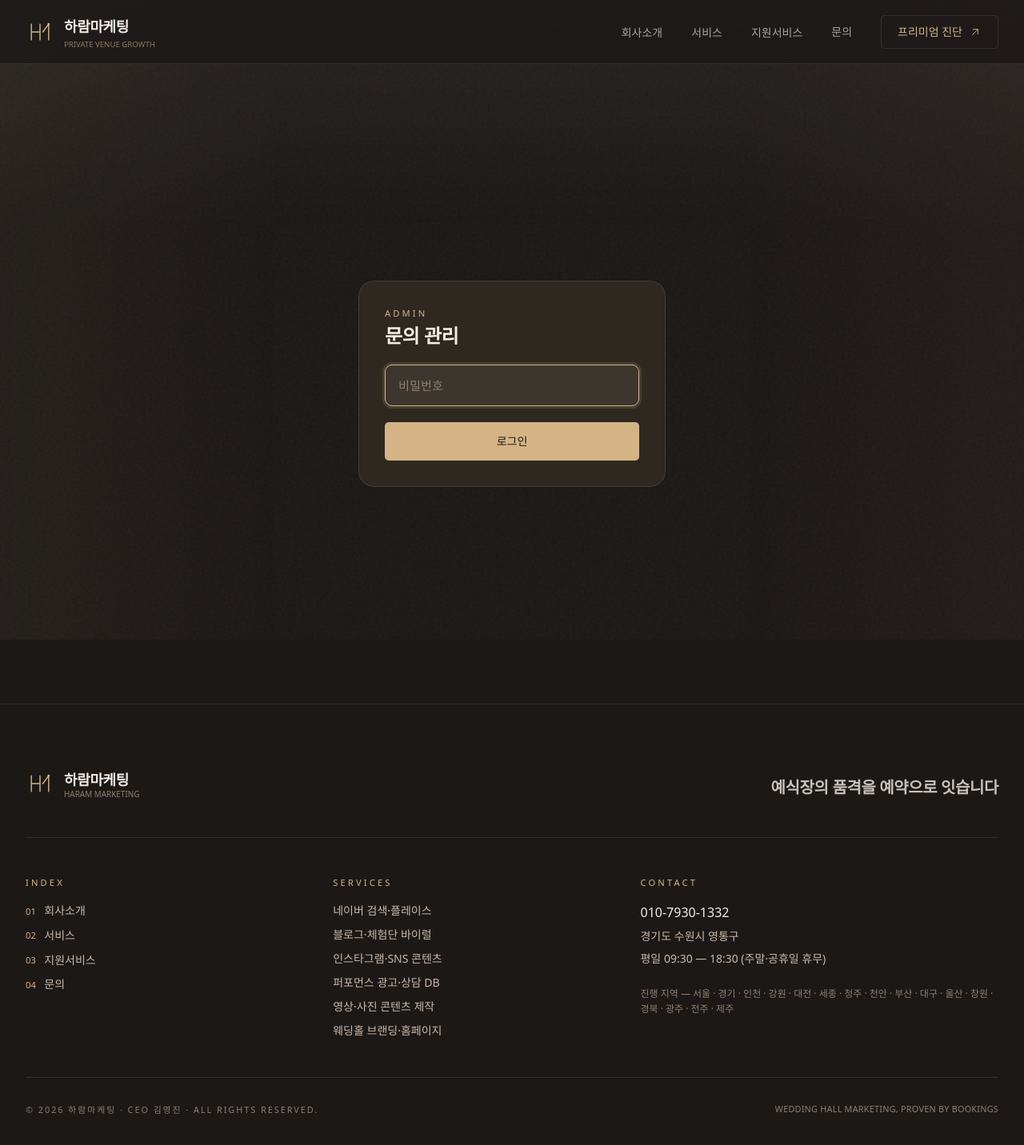
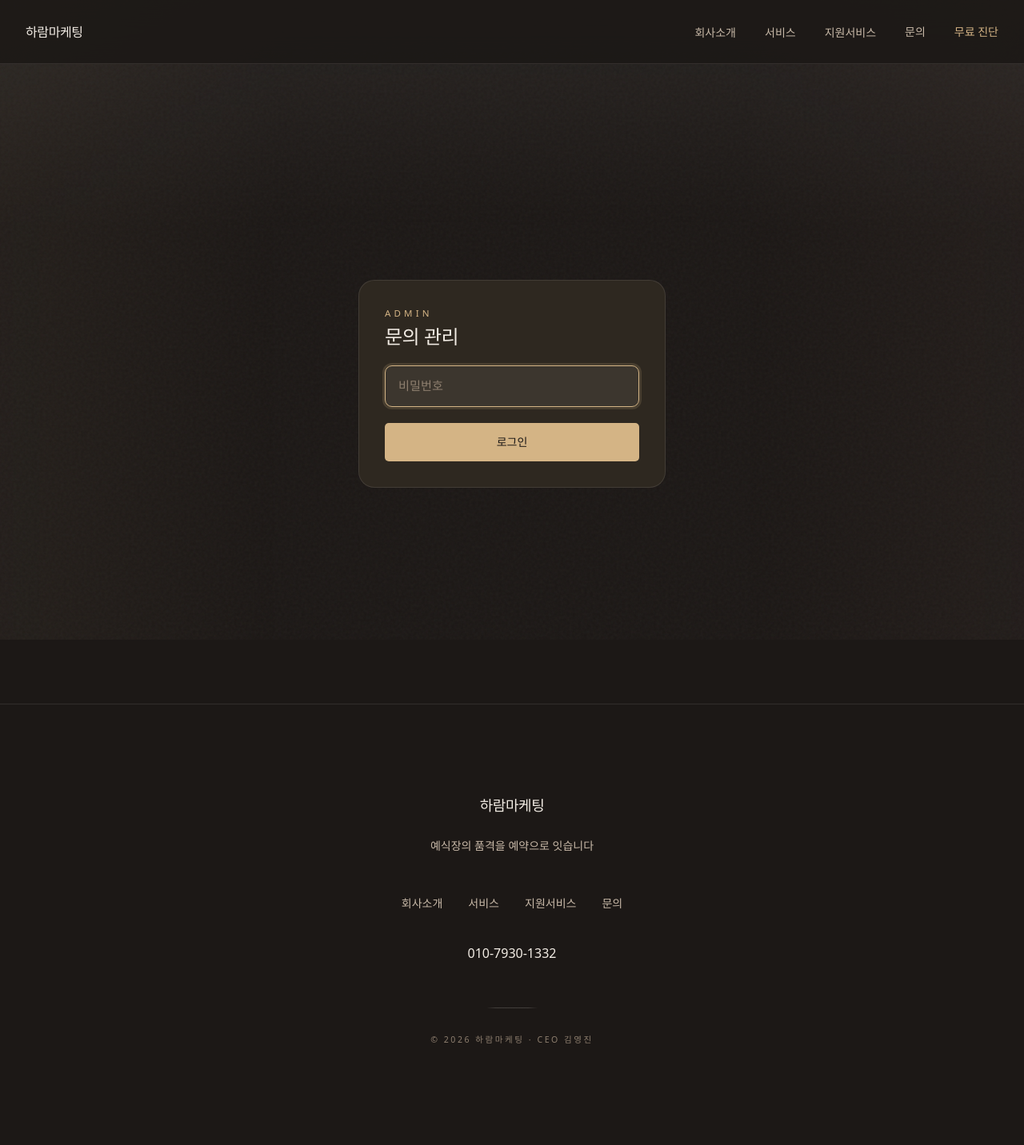
Before and after one commit to gustn0117/haram-marketing, a Next.js app: page /admin in a window 1280 px wide. Shown: the top 1432 px of the page at 80% size. Built offline with nearby package versions, Linux system fonts and the light colour scheme; a web font is replaced by a local one.

Commit message:
polish: 미니멀 유지한 프리미엄 보강 — 섹션 스크롤 등장(Reveal), 서비스행 호버(화살표·자간), 히어로 스크롤큐 라인, 지표 고정폭 숫자, 헤어라인 프레이밍, 라벨 규격 통일, 제목 가벼운 weight, 헤더/푸터/FAQ 미니멀 정리

```diff
--- a/app/globals.css
+++ b/app/globals.css
@@ -124,15 +124,15 @@ body::after {
 /* ---------- Typography helpers ---------- */
 /* 제목: 명조 세리프 — Cormorant(라틴) + Noto Serif KR(국문) 글리프 폴백.
    Pretendard 산세리프 — 미니멀 프리미엄(MOOD). 자간 타이트, weight 절제. */
+/* 갤러리 미니멀 — 제목도 가벼운 weight (얇은 타이포 원칙) */
 .font-serif {
   font-family: var(--font-serif);
-  font-weight: 600;
+  font-weight: 300;
   letter-spacing: -0.02em;
 }
-/* 대형 디스플레이 제목 — 굵고 타이트하게 */
 .font-serif-display {
   font-family: var(--font-serif);
-  font-weight: 700;
+  font-weight: 300;
   letter-spacing: -0.035em;
 }
 /* 라벨·숫자: 라이닝/고정폭 숫자 */
@@ -143,11 +143,19 @@ body::after {
   font-feature-settings: "lnum" 1, "tnum" 1;
 }
 
+/* 섹션 키커 라벨 — 전 페이지 단일 규격 */
 .label {
-  font-size: 0.7rem;
-  letter-spacing: 0.28em;
+  font-size: 0.72rem;
+  letter-spacing: 0.36em;
   text-transform: uppercase;
   color: var(--color-gold);
+  font-weight: 500;
+}
+.label-sub {
+  font-size: 0.66rem;
+  letter-spacing: 0.24em;
+  text-transform: uppercase;
+  color: var(--color-faint);
   font-weight: 500;
 }
 
@@ -233,7 +241,8 @@ body::after {
   transform-origin: right;
   transition: transform 0.45s var(--ease-out-soft);
 }
-.link-underline:hover::after {
+.link-underline:hover::after,
+.link-underline:focus-visible::after {
   transform: scaleX(1);
   transform-origin: left;
 }
@@ -400,6 +409,85 @@ body::after {
   overflow-x: clip;
 }
 
+/* ── 갤러리 미니멀 보강 ── */
+
+/* 서비스 중앙 리스트 행 — hover/focus 시 → 페이드·슬라이드 + 자간 미세 확장 (요소 추가 없음) */
+.svc-row {
+  position: relative;
+}
+.svc-title {
+  display: inline-block;
+  letter-spacing: -0.01em;
+  transition:
+    color 0.5s var(--ease-out-soft),
+    letter-spacing 0.5s var(--ease-out-soft);
+}
+.svc-row:hover .svc-title,
+.svc-row:focus-visible .svc-title {
+  color: var(--color-gold);
+  letter-spacing: 0.014em;
+}
+.svc-title::after {
+  content: "→";
+  display: inline-block;
+  margin-left: 0.5em;
+  opacity: 0;
+  transform: translateX(-0.35em);
+  color: var(--color-gold);
+  transition:
+    opacity 0.45s var(--ease-out-soft),
+    transform 0.45s var(--ease-out-soft);
+}
+.svc-row:hover .svc-title::after,
+.svc-row:focus-visible .svc-title::after {
+  opacity: 1;
+  transform: translateX(0);
+}
+
+/* 히어로 스크롤 신호 — 가는 골드 라인 + 하강 점 (사이트 유일한 느린 루프) */
+@keyframes scroll-cue {
+  0%,
+  100% {
+    transform: translateY(0);
+    opacity: 0.7;
+  }
+  50% {
+    transform: translateY(7px);
+    opacity: 0.2;
+  }
+}
+.scroll-cue {
+  position: relative;
+  width: 1px;
+  height: 36px;
+  background: linear-gradient(180deg, var(--color-gold), transparent);
+}
+.scroll-cue::after {
+  content: "";
+  position: absolute;
+  left: 50%;
+  top: 0;
+  width: 3px;
+  height: 3px;
+  margin-left: -1.5px;
+  border-radius: 9999px;
+  background: var(--color-gold);
+  animation: scroll-cue 2.4s var(--ease-out-soft) infinite;
+}
+
+@media (prefers-reduced-motion: reduce) {
+  .svc-title,
+  .svc-title::after {
+    transition: none;
+  }
+  .svc-title::after {
+    transform: none;
+  }
+  .scroll-cue::after {
+    animation: none;
+  }
+}
+
 /* Form fields */
 .form-input {
   width: 100%;
--- a/components/Footer.tsx
+++ b/components/Footer.tsx
@@ -1,95 +1,45 @@
 import Link from "next/link";
-import { company, navLinks, services, regions } from "@/lib/content";
-import { Monogram } from "@/components/icons";
+import { company, navLinks } from "@/lib/content";
 import { Container } from "@/components/ui";
 
-// 판권면(colophon) — 도록의 마지막 면
+// 푸터 — 중앙 정렬 미니멀 (갤러리 톤)
 export function Footer() {
   return (
-    <footer className="relative z-2 border-t border-line-strong bg-ink">
-      <Container size="wide" className="py-16 md:py-20">
-        {/* 워드마크 + 태그라인 */}
-        <div className="flex flex-col gap-8 border-b border-line pb-12 md:flex-row md:items-end md:justify-between">
-          <Link href="/home" className="flex items-center gap-3">
-            <Monogram className="h-9 w-9 text-gold" />
-            <span className="flex flex-col leading-none">
-              <span className="font-serif text-lg">{company.nameKo}</span>
-              <span className="font-display text-[0.62rem] tracking-[0.4em] text-faint">
-                {company.nameEn}
-              </span>
-            </span>
+    <footer className="border-t border-line px-6 py-20 md:py-28">
+      <Container size="narrow" className="flex flex-col items-center text-center">
+        <Link
+          href="/home"
+          className="text-lg font-light tracking-tight text-paper"
+        >
+          {company.nameKo}
         </Link>
-          <p className="max-w-sm font-serif text-xl leading-snug text-paper/80">
+        <p className="mt-6 max-w-md text-sm font-light leading-[1.9] text-muted">
           {company.tagline}
         </p>
-        </div>
 
-        {/* 인덱스 그리드 */}
-        <div className="grid gap-10 py-12 md:grid-cols-[1fr_1fr_1.3fr]">
-          <div className="flex flex-col gap-4">
-            <span className="label">Index</span>
-            <ul className="flex flex-col gap-2.5 text-sm text-muted">
-              {navLinks.map((l, i) => (
-                <li key={l.href}>
+        <nav className="mt-12 flex flex-wrap items-center justify-center gap-x-8 gap-y-3">
+          {navLinks.map((l) => (
             <Link
+              key={l.href}
               href={l.href}
-                    className="link-underline inline-flex items-center gap-2.5 hover:text-paper"
+              className="link-underline text-sm text-muted hover:text-paper"
             >
-                    <span className="folio text-[0.7rem] text-gold">
-                      {String(i + 1).padStart(2, "0")}
-                    </span>
               {l.label}
             </Link>
-                </li>
           ))}
-            </ul>
-          </div>
+        </nav>
 
-          <div className="flex flex-col gap-4">
-            <span className="label">Services</span>
-            <ul className="flex flex-col gap-2.5 text-sm text-muted">
-              {services.map((s) => (
-                <li key={s.id}>
-                  <Link
-                    href={`/services/${s.id}`}
-                    className="link-underline hover:text-paper"
-                  >
-                    {s.title}
-                  </Link>
-                </li>
-              ))}
-            </ul>
-          </div>
-
-          <div className="flex flex-col gap-4">
-            <span className="label">Contact</span>
-            <ul className="flex flex-col gap-2 text-sm text-muted">
-              <li>
         <a
           href={`tel:${company.phone.replace(/-/g, "")}`}
-                  className="text-base text-paper hover:text-gold"
+          className="mt-10 inline-block text-base font-light text-paper hover:text-gold"
         >
           {company.phone}
         </a>
-              </li>
-              <li>{company.address}</li>
-              <li>{company.hours}</li>
-            </ul>
-            <p className="mt-2 text-xs leading-relaxed text-faint">
-              진행 지역 — {regions.join(" · ")}
+
+        <span className="hair-line mx-auto mt-14 block w-16" aria-hidden />
+        <p className="mt-8 text-[0.66rem] uppercase tracking-[0.24em] text-faint">
+          © 2026 {company.nameKo} · CEO {company.ceo}
         </p>
-          </div>
-        </div>
-
-        {/* 판권 바 */}
-        <div className="flex flex-col gap-2 border-t border-line pt-8 text-[0.68rem] uppercase tracking-[0.18em] text-faint sm:flex-row sm:items-center sm:justify-between">
-          <span>
-            © 2026 {company.nameKo} · CEO {company.ceo} · All rights reserved.
-          </span>
-          <span className="folio tracking-[0.2em]">
-            {company.taglineEn.toUpperCase()}
-          </span>
-        </div>
       </Container>
     </footer>
   );
--- a/components/Header.tsx
+++ b/components/Header.tsx
@@ -4,32 +4,24 @@ import Link from "next/link";
 import { usePathname } from "next/navigation";
 import { useEffect, useRef, useState } from "react";
 import { company, navLinks, dropdownMenus } from "@/lib/content";
-import { Monogram, Menu, Close, ArrowUpRight } from "@/components/icons";
+import { Menu, Close } from "@/components/icons";
 
 function isActive(pathname: string, href: string) {
   return pathname === href || pathname.startsWith(`${href}/`);
 }
 
-/* 데스크톱(lg+) 상단 고정 내비게이션 바 (높이 5rem) */
+/* 데스크톱(lg+) 상단 미니멀 바 */
 export function SpineRail() {
   const pathname = usePathname();
   return (
-    <header className="fixed inset-x-0 top-0 z-50 hidden h-20 border-b border-gold/14 bg-ink/78 backdrop-blur-xl lg:block">
+    <header className="fixed inset-x-0 top-0 z-50 hidden h-20 border-b border-line bg-ink/85 backdrop-blur-xl lg:block">
       <div className="mx-auto flex h-full max-w-[1400px] items-center justify-between px-8">
         <Link
           href="/home"
-          className="flex items-center gap-3"
+          className="text-base font-light tracking-tight text-paper"
           aria-label={`${company.nameKo} 홈`}
         >
-          <Monogram className="h-9 w-9 text-gold transition-transform duration-500 hover:rotate-3" />
-          <span className="flex flex-col leading-none">
-            <span className="font-serif text-lg">
-              {company.nameKo}
-            </span>
-            <span className="mt-1 font-display text-[0.6rem] tracking-[0.34em] text-gold/62">
-              PRIVATE VENUE GROWTH
-            </span>
-          </span>
+          {company.nameKo}
         </Link>
 
         <nav className="flex items-center gap-9">
@@ -37,7 +29,7 @@ export function SpineRail() {
             const active = isActive(pathname, l.href);
             const menu = dropdownMenus[l.href];
             const cls = `link-underline text-sm transition-colors ${
-              active ? "text-gold" : "text-paper/66 hover:text-paper"
+              active ? "text-gold" : "text-muted hover:text-paper"
             }`;
             if (menu) {
               return (
@@ -50,12 +42,12 @@ export function SpineRail() {
                     {l.label}
                   </Link>
                   <div className="invisible absolute left-1/2 top-full z-50 -translate-x-1/2 pt-5 opacity-0 transition-all duration-200 group-hover:visible group-hover:opacity-100 group-focus-within:visible group-focus-within:opacity-100">
-                    <div className="w-60 border border-gold/18 bg-ink/96 p-2 shadow-[0_30px_80px_-28px_rgba(0,0,0,0.78)] backdrop-blur-xl">
+                    <div className="w-56 border border-line bg-ink/96 p-2 backdrop-blur-xl">
                       {menu.map((it) => (
                         <Link
                           key={it.href}
                           href={it.href}
-                          className="block px-4 py-2.5 text-sm text-paper/72 transition-colors hover:bg-paper/5 hover:text-gold"
+                          className="block px-4 py-2.5 text-sm text-muted transition-colors hover:text-gold"
                         >
                           {it.label}
                         </Link>
@@ -78,10 +70,9 @@ export function SpineRail() {
           })}
           <Link
             href="/contact"
-            className="group inline-flex items-center gap-2 rounded-[4px] border border-gold/58 px-5 py-2.5 text-sm font-medium text-gold transition-colors duration-500 hover:bg-gold hover:text-ink"
+            className="link-underline text-sm text-gold"
           >
-            프리미엄 진단
-            <ArrowUpRight className="h-4 w-4 transition-transform duration-500 group-hover:translate-x-0.5 group-hover:-translate-y-0.5" />
+            무료 진단
           </Link>
         </nav>
       </div>
@@ -89,7 +80,7 @@ export function SpineRail() {
   );
 }
 
-/* 모바일(md 이하) — 상단 56px 미니바 + 풀스크린 인덱스 드로어 */
+/* 모바일(md 이하) — 상단 미니바 + 풀스크린 드로어 */
 export function MobileNav() {
   const pathname = usePathname();
   const [open, setOpen] = useState(false);
@@ -114,12 +105,9 @@ export function MobileNav() {
 
   return (
     <div className="lg:hidden">
-      <div className="fixed inset-x-0 top-0 z-50 flex h-14 items-center justify-between border-b border-gold/14 bg-ink/88 px-5 backdrop-blur-xl">
-        <Link href="/home" className="flex items-center gap-2.5">
-          <Monogram className="h-7 w-7 text-gold" />
-          <span className="font-serif text-sm">
-            {company.nameKo}
-          </span>
+      <div className="fixed inset-x-0 top-0 z-50 flex h-14 items-center justify-between border-b border-line bg-ink/85 px-5 backdrop-blur-xl">
+        <Link href="/home" className="text-sm font-light tracking-tight text-paper">
+          {company.nameKo}
         </Link>
         <button
           type="button"
@@ -144,7 +132,7 @@ export function MobileNav() {
         }`}
       >
         <nav className="flex min-h-full flex-col gap-1 px-6 pb-12 pt-20">
-          {navLinks.map((l, i) => {
+          {navLinks.map((l) => {
             const active = isActive(pathname, l.href);
             const menu = dropdownMenus[l.href];
             return (
@@ -153,15 +141,12 @@ export function MobileNav() {
                   href={l.href}
                   onClick={() => setOpen(false)}
                   aria-current={active ? "page" : undefined}
-                  className="flex items-center gap-4 py-5"
+                  className="block py-5 text-3xl font-light tracking-tight text-paper"
                 >
-                  <span className="folio text-sm text-gold">
-                    {String(i + 1).padStart(2, "0")}
-                  </span>
-                  <span className="font-serif-display text-3xl">{l.label}</span>
+                  {l.label}
                 </Link>
                 {menu ? (
-                  <div className="flex flex-col gap-1 pb-4 pl-9">
+                  <div className="flex flex-col gap-1 pb-4">
                     {menu.map((it) => (
                       <Link
                         key={it.href}
@@ -180,10 +165,9 @@ export function MobileNav() {
           <Link
             href="/contact"
             onClick={() => setOpen(false)}
-            className="mt-8 inline-flex items-center justify-center gap-2 rounded-[4px] bg-gold px-6 py-4 text-sm font-medium text-ink"
+            className="link-underline mt-10 inline-block text-base text-gold"
           >
-            프리미엄 진단
-            <ArrowUpRight className="h-4 w-4" />
+            무료 진단 신청 →
           </Link>
         </nav>
       </div>
--- a/components/Strengths.tsx
+++ b/components/Strengths.tsx
@@ -1,10 +1,12 @@
 import { strengths } from "@/lib/content";
 import { Container } from "@/components/ui";
+import { Reveal } from "@/components/Reveal";
 
 // 강점 — 중앙 정렬 미니멀 (갤러리 톤)
 export function Strengths({ id }: { id?: string }) {
   return (
     <section id={id} className="scroll-mt-24 px-6 py-28 md:py-44">
+      <Reveal>
       <Container size="narrow">
         <p className="text-center text-[0.72rem] uppercase tracking-[0.36em] text-gold">
           Why Haram
@@ -22,6 +24,7 @@ export function Strengths({ id }: { id?: string }) {
           ))}
         </div>
       </Container>
+      </Reveal>
     </section>
   );
 }
```
Also changed, not shown: app/(site)/about/page.tsx (+23 -4 lines), app/(site)/contact/page.tsx (+9 -2 lines), app/(site)/home/page.tsx (+36 -14 lines), app/(site)/services/page.tsx (+7 -2 lines), components/FaqList.tsx (+8 -9 lines), components/ui.tsx (+13 -3 lines). Lines whose indentation alone changed are shown as unchanged.
